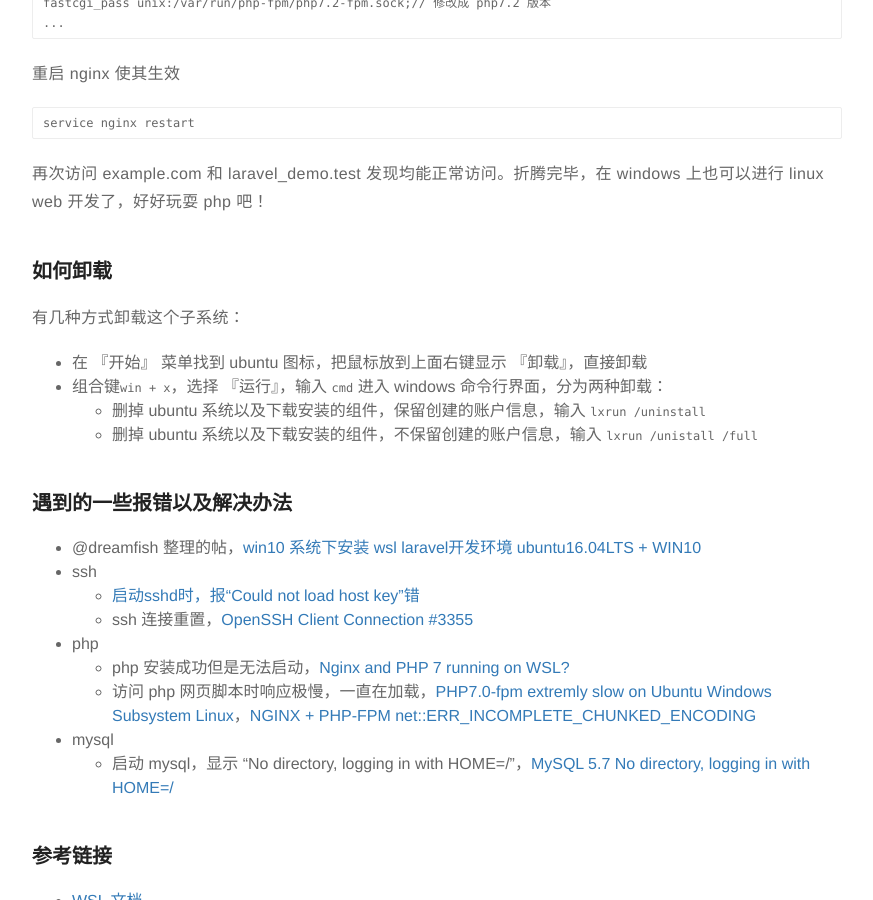
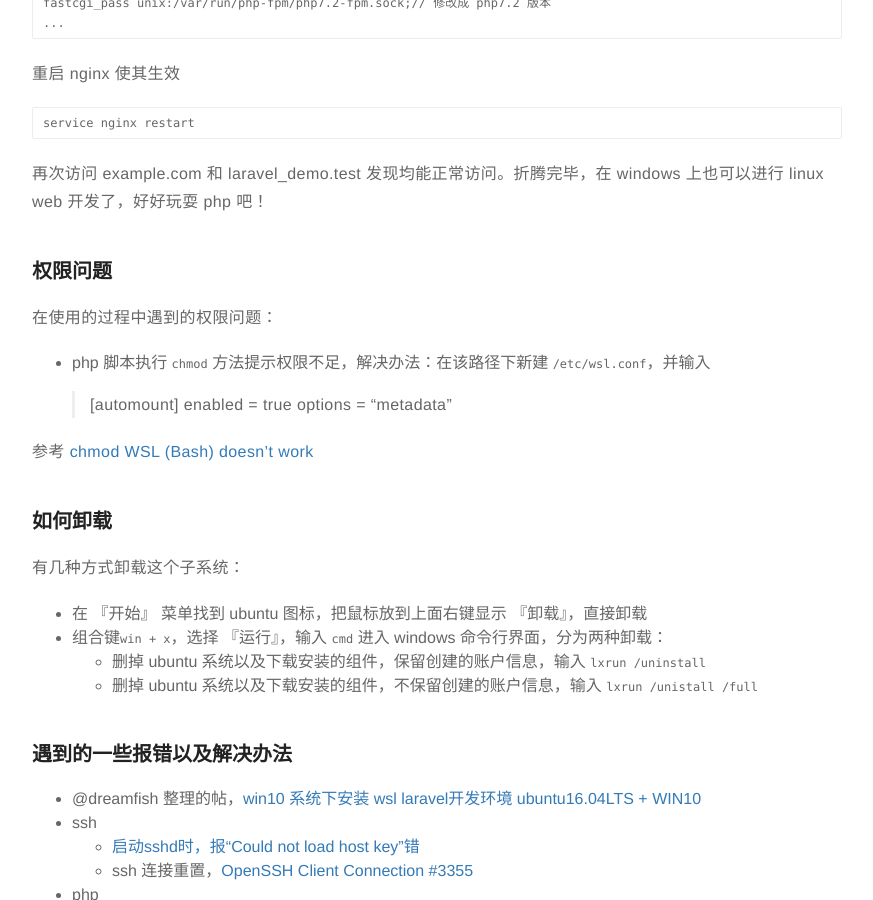
Before and after one commit to rust17/blog, a Jekyll site: the page built from _posts/2018-09-29-linux-on-windows-available-solution.markdown, in a window 1280 px wide and 900 px high, scrolled down 5576 px. Shown: the whole window, without its empty margins (203-1076 px from the left). Built offline with Jekyll 4.4.1, drawn with Linux system fonts in a browser that asks for light colours; comment, search, counter and statistics services are not loaded.

Commit message:
update linux-on-windows-available-solution

```diff
--- a/_posts/2018-09-29-linux-on-windows-available-solution.markdown
+++ b/_posts/2018-09-29-linux-on-windows-available-solution.markdown
@@ -243,6 +243,17 @@ service nginx restart
 
 再次访问 example.com 和 laravel_demo.test 发现均能正常访问。折腾完毕，在 windows 上也可以进行 linux web 开发了，好好玩耍 php 吧！
 
+### 权限问题
+
+在使用的过程中遇到的权限问题：
+* php 脚本执行 `chmod` 方法提示权限不足，解决办法：在该路径下新建 `/etc/wsl.conf`，并输入
+
+> [automount]
+> enabled = true
+> options = "metadata"
+
+参考 [chmod WSL (Bash) doesn't work](https://stackoverflow.com/questions/46610256/chmod-wsl-bash-doesnt-work/50856772#50856772)
+
 ### 如何卸载
 
 有几种方式卸载这个子系统：
```
